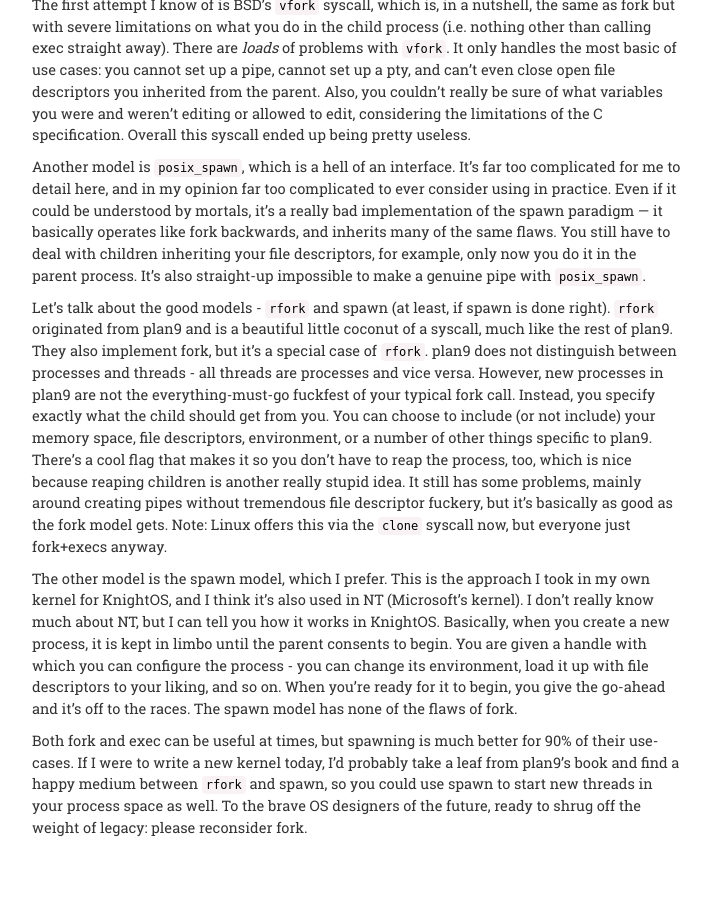
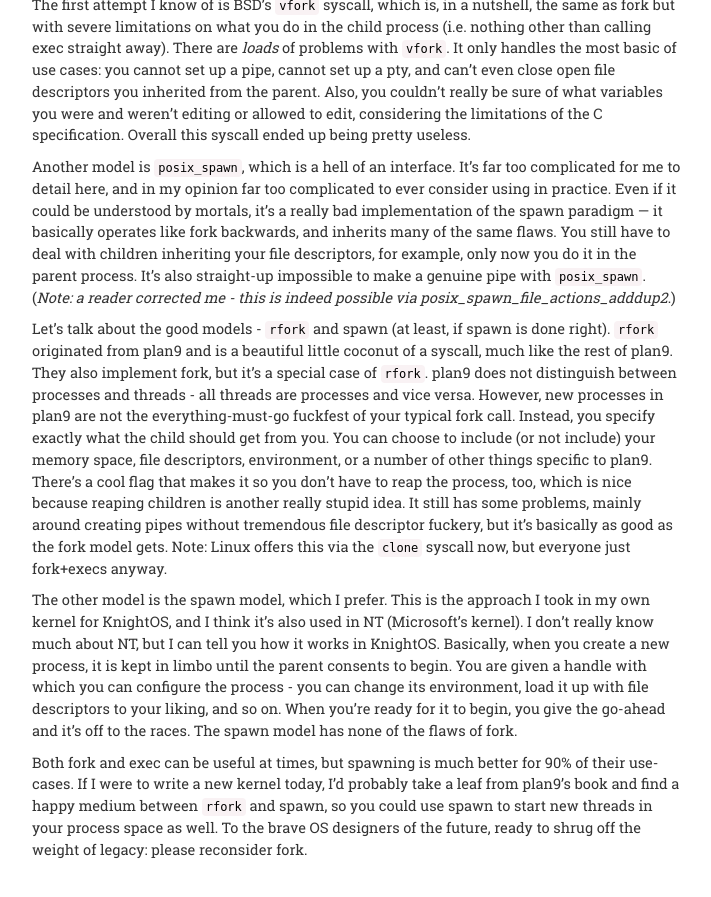
Before and after one commit to stormblog/sircmpwn.github.io, a Jekyll site: the page built from _posts/2018-01-02-The-case-against-fork.md, in a window 1280 px wide and 900 px high, scrolled down 1248 px. Shown: the top 897 px of the window, without its empty margins (38-749 px from the left). Built offline with Jekyll 4.4.1, drawn with Linux system fonts in a browser that asks for light colours.

Commit message:
Correction to fork post

```diff
--- a/_posts/2018-01-02-The-case-against-fork.md
+++ b/_posts/2018-01-02-The-case-against-fork.md
@@ -86,7 +86,8 @@ really bad implementation of the spawn paradigm &mdash; it basically operates
 like fork backwards, and inherits many of the same flaws. You still have to deal
 with children inheriting your file descriptors, for example, only now you do it
 in the parent process. It's also straight-up impossible to make a genuine pipe
-with `posix_spawn`.
+with `posix_spawn`. (*Note: a reader corrected me - this is indeed possible via
+posix_spawn_file_actions_adddup2*.)
 
 Let's talk about the good models - `rfork` and spawn (at least, if spawn is done
 right). `rfork` originated from plan9 and is a beautiful little coconut of a
```
